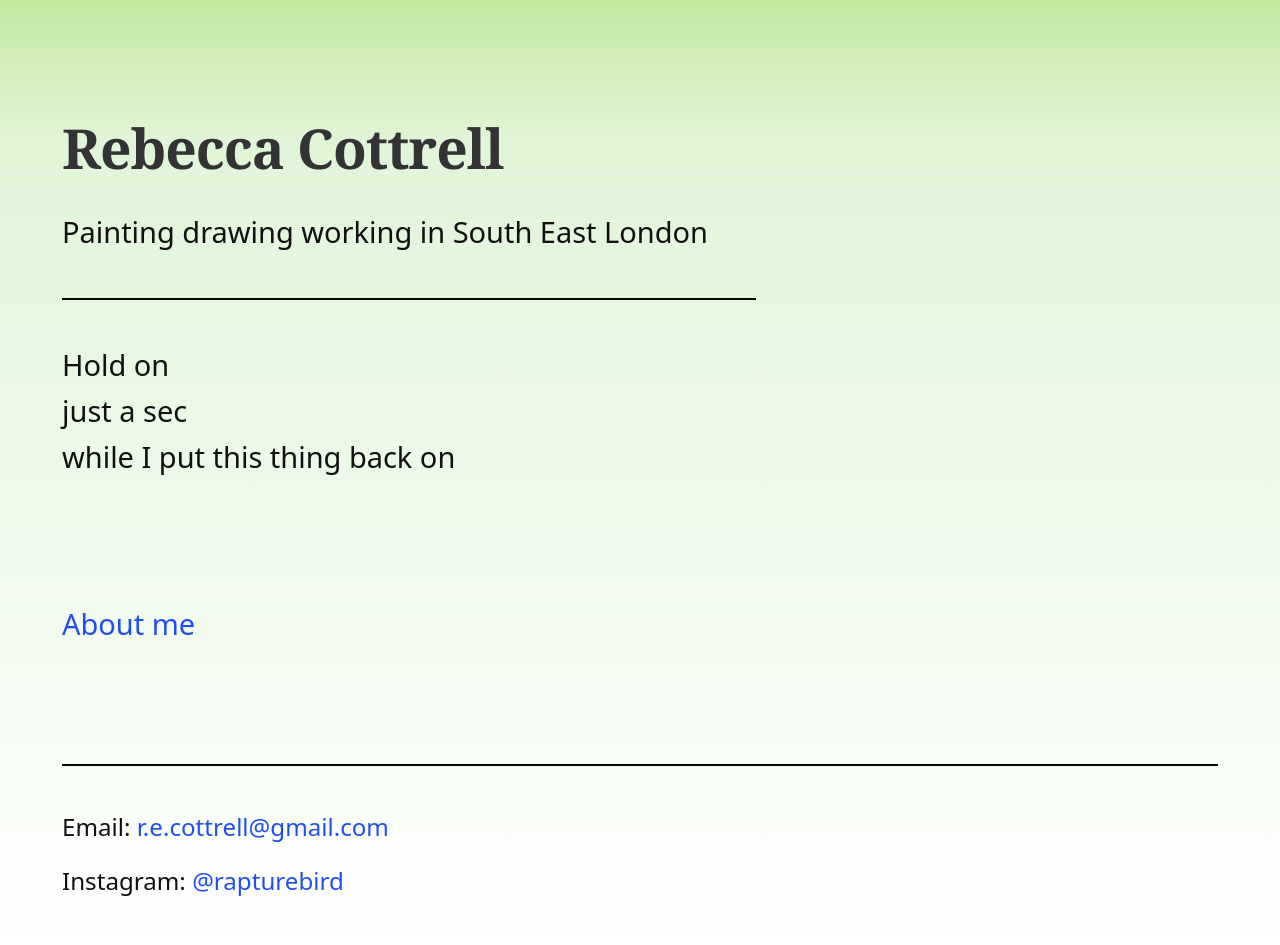
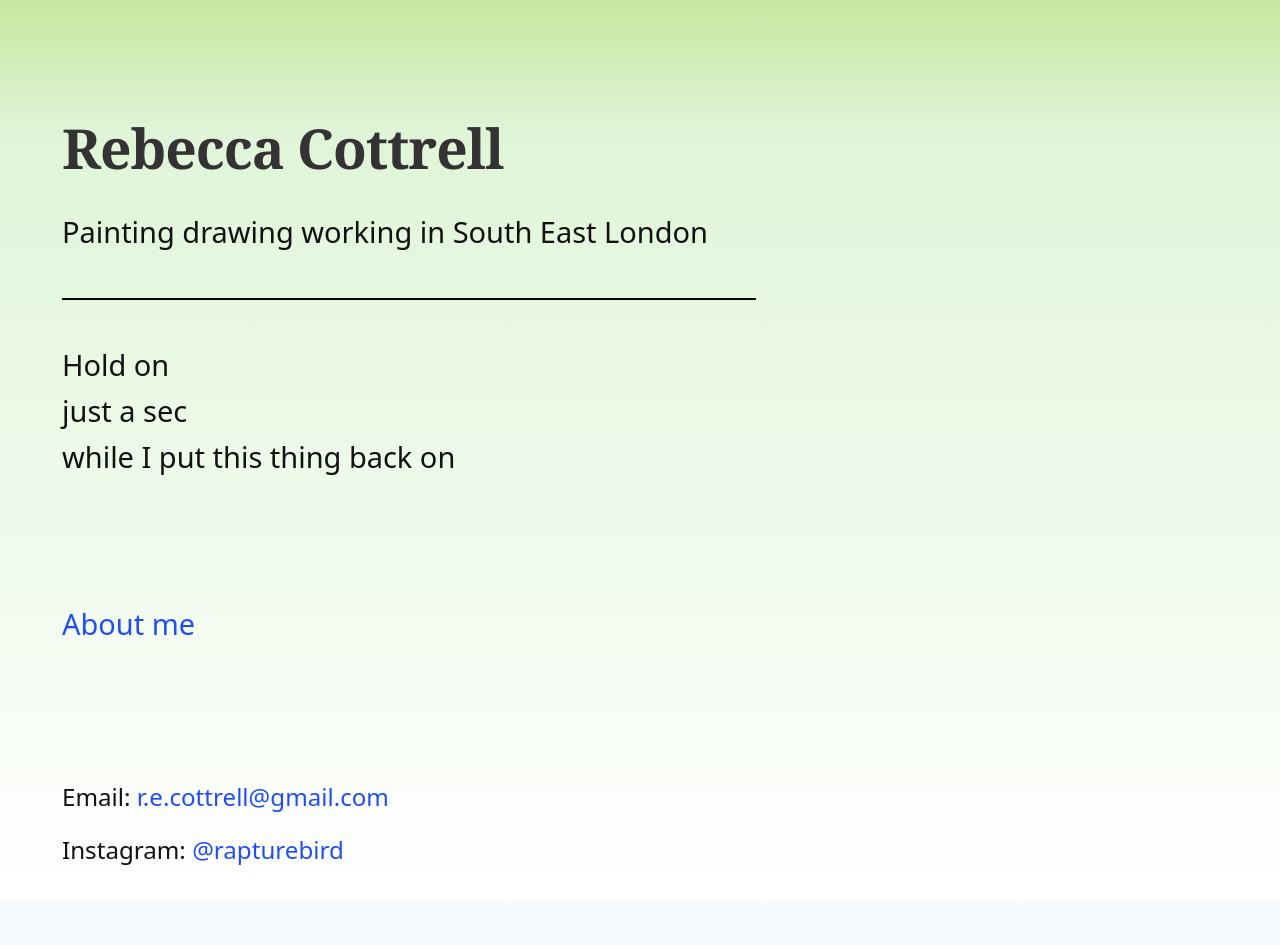
Before and after one commit to rivalee/rivalee.github.io, a Jekyll site: the page built from index.html, in a window 1280 px wide. Built offline with Jekyll 4.4.1, drawn with Linux system fonts in a browser that asks for light colours; some web fonts are replaced; after the commit the page ends 900 px from its top, so only the background shows below that.

Commit message:
Remove footer divider and reduce footer spacing
- Remove hr element from footer
- Reduce footer padding from 30px to 15px
- Brings footer closer to main content
- Cleaner, tighter layout

Co-authored-by: Copilot <223556219+Copilot@users.noreply.github.com>

```diff
--- a/_includes/footer.html
+++ b/_includes/footer.html
@@ -2,8 +2,6 @@
   <data class="u-url" href="{{ "/" | relative_url }}"></data>
 
   <div class="wrapper">
-    <hr>
-
     <p>Email: <a href="mailto:r.e.cottrell@gmail.com">r.e.cottrell@gmail.com</a></p>
     <p>Instagram: <a href="https://instagram.com/rapturebird">@rapturebird</a></p>
 
--- a/_sass/minima/custom-styles.scss
+++ b/_sass/minima/custom-styles.scss
@@ -86,6 +86,10 @@ h3 {
 
 .site-footer .body-small {
   font-size: 0.75rem;
+}
+
+.site-footer {
+  padding: 15px 0;
 }
 
 .intro {
```
